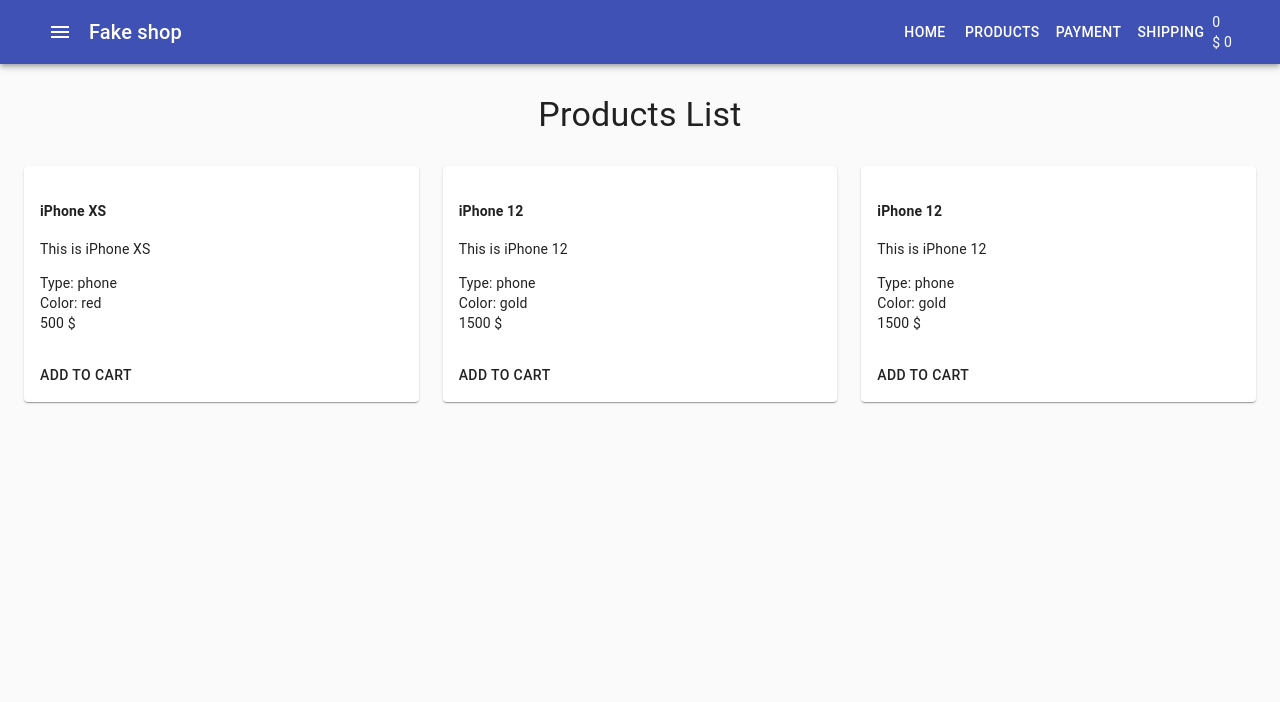
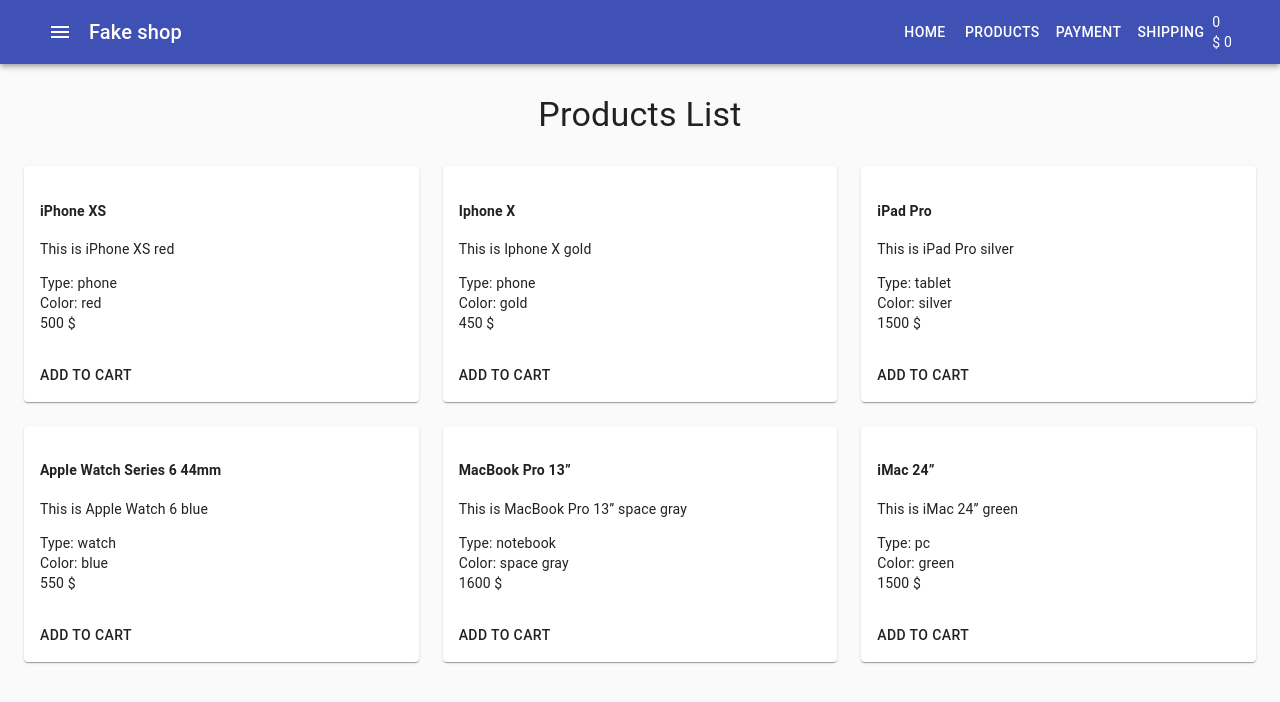
Before and after one commit to Kerekesh/shop-project, a React (Create React App) app: page / in a window 1280 px wide. Shown: the top 702 px of the page. Built offline with nearby package versions, Linux system fonts and the light colour scheme.

Commit message:
added elements

```diff
--- a/src/components/Products/ProductListItem.js
+++ b/src/components/Products/ProductListItem.js
@@ -26,7 +26,7 @@
     name: PropTypes.string.isRequired,
     description: PropTypes.string,
     type: PropTypes.string.isRequired,
-    color: PropTypes.isRequired,
+    color: PropTypes.string.isRequired,
     price: PropTypes.number,
 }
 
--- a/src/components/Products/ProductsList.js
+++ b/src/components/Products/ProductsList.js
@@ -3,6 +3,7 @@
 import Typography from '@material-ui/core/Typography'
 import React from 'react'
 import ProductListItem from './ProductListItem'
+import productsArray from './productsArray'
 
 const useStyles = makeStyles({
     title: {
@@ -20,6 +21,7 @@
                 component="h1"
                 align="center"
                 className={classes.title}
+                spacing={3}
             >
                 Products List
             </Typography>
@@ -31,33 +33,18 @@
                 alignItems="center"
                 spacing={3}
             >
-                <Grid item xs={12} sm={6} md={4}>
-                    <ProductListItem
-                        name="iPhone XS"
-                        description="This is iPhone XS"
-                        type="phone"
-                        color="red"
-                        price={500}
-                    />
-                </Grid>
-                <Grid item xs={12} sm={6} md={4}>
-                    <ProductListItem
-                        name="iPhone 12"
-                        description="This is iPhone 12"
-                        type="phone"
-                        color="gold"
-                        price={1500}
-                    />
-                </Grid>
-                <Grid item xs={12} sm={6} md={4}>
-                    <ProductListItem
-                        name="iPhone 12"
-                        description="This is iPhone 12"
-                        type="phone"
-                        color="gold"
-                        price={1500}
-                    />
-                </Grid>
+
+                {productsArray.map((product) => (
+                    <Grid item xs={12} sm={6} md={4} key={product.id}>
+                        <ProductListItem
+                            name={product.name}
+                            description={product.description}
+                            type={product.type}
+                            color={product.color}
+                            price={product.price}
+                        />
+                    </Grid>
+                ))}
             </Grid>
         </>
     )
--- a/src/components/Products/productsArray.js
+++ b/src/components/Products/productsArray.js
@@ -1,45 +1,51 @@
 const productsArray = [
     {
-        name: 'Iphone XS'
-        description: 'This is Iphone XS'
-        type: 'phone'
-        color: 'red'
-        price: 500
+        id: 1,
+        name: 'iPhone XS',
+        description: 'This is iPhone XS red',
+        type: 'phone',
+        color: 'red',
+        price: 500,
     },
     {
-        name: 'Iphone X'
-        description: 'This is Iphone X'
-        type: 'phone'
-        color: 'gold'
-        price: 450
+        id: 2,
+        name: 'Iphone X',
+        description: 'This is Iphone X gold',
+        type: 'phone',
+        color: 'gold',
+        price: 450,
     },
     {
-        name: 'Iphone 8'
-        description: 'This is Iphone 8'
-        type: 'phone'
-        color: 'space gray'
-        price:
+        id: 3,
+        name: 'iPad Pro',
+        description: 'This is iPad Pro silver',
+        type: 'tablet',
+        color: 'silver',
+        price: 1500,
     },
     {
-        name: 'Iphone XS'
-        description: 'This is Iphone XS'
-        type: 'phone'
-        color: 'red'
-        price:
+        id: 4,
+        name: 'Apple Watch Series 6 44mm',
+        description: 'This is Apple Watch 6 blue',
+        type: 'watch',
+        color: 'blue',
+        price: 550,
     },
     {
-        name: 'Iphone XS'
-        description: 'This is Iphone XS'
-        type: 'phone'
-        color: 'red'
-        price:
+        id: 5,
+        name: 'MacBook Pro 13”',
+        description: 'This is MacBook Pro 13” space gray',
+        type: 'notebook',
+        color: 'space gray',
+        price: 1600,
     },
     {
-        name: 'Iphone XS'
-        description: 'This is Iphone XS'
-        type: 'phone'
-        color: 'red'
-        price:
+        id: 6,
+        name: 'iMac 24”',
+        description: 'This is iMac 24” green',
+        type: 'pc',
+        color: 'green',
+        price: 1500,
     },
 ]
 
```
